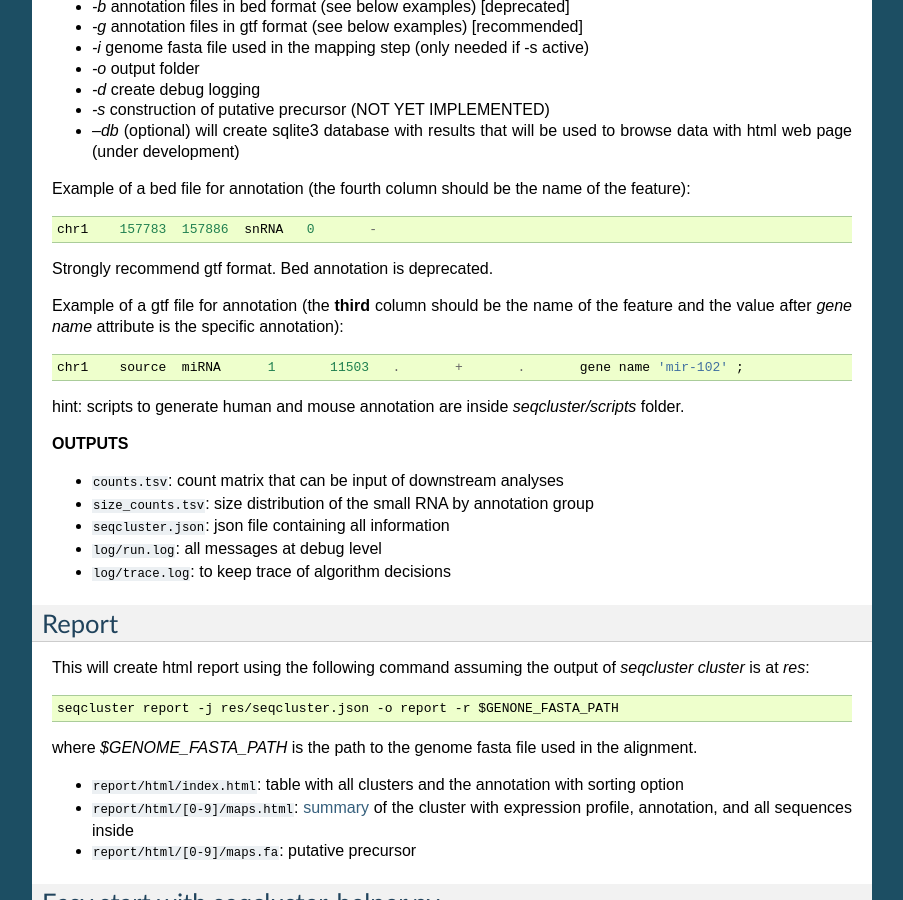
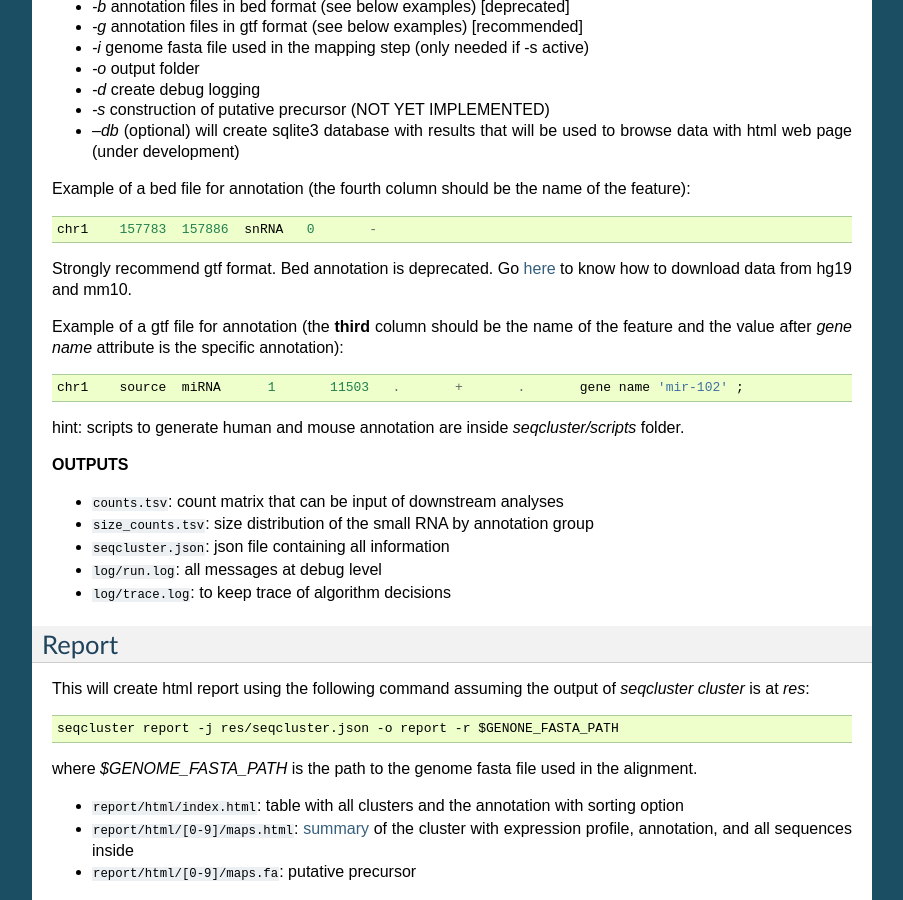
Before and after one commit to lpantano/seqcluster, a Sphinx documentation site: the page built from doc/source/getting_started.rst, in a window 1280 px wide and 900 px high, scrolled down 2066 px. Shown: the whole window, without its empty margins (198-1101 px from the left). Built offline with Sphinx 7.4.7, drawn with Linux system fonts in a browser that asks for light colours.

Commit message:
Update getting_started.rst

```diff
--- a/doc/source/getting_started.rst
+++ b/doc/source/getting_started.rst
@@ -113,7 +113,7 @@ Example of a bed file for annotation (the fourth column should be the name of th
 
     chr1    157783  157886  snRNA   0       -
 
-Strongly recommend gtf format. Bed annotation is deprecated.
+Strongly recommend gtf format. Bed annotation is deprecated. Go `here <http://seqcluster.readthedocs.org/installation.html#data>`_ to know how to download data from hg19 and mm10.
 
 Example of a gtf file for annotation (the **third** column should be the name of the feature and
 the value after `gene name` attribute is the specific annotation):
```
